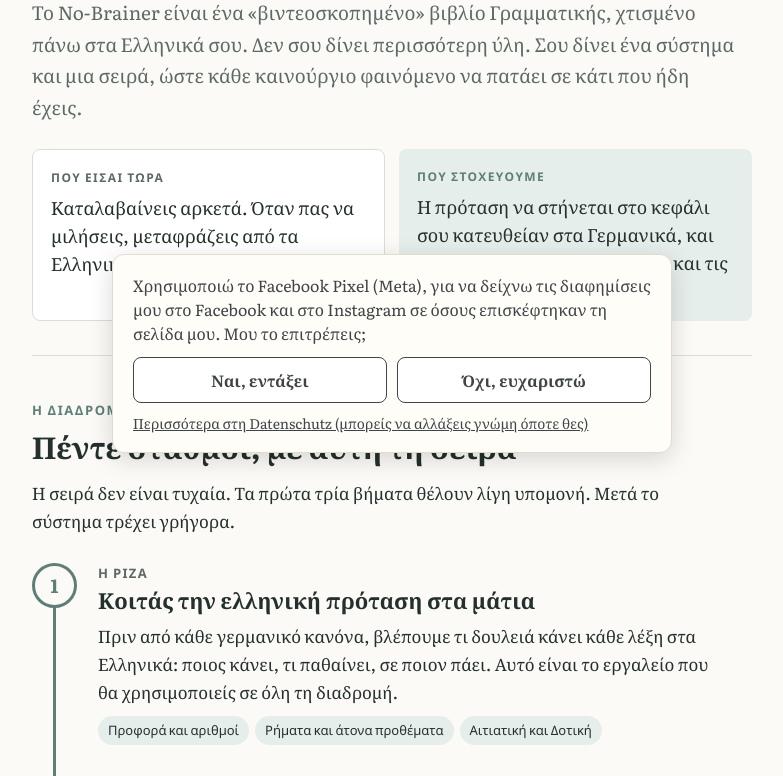
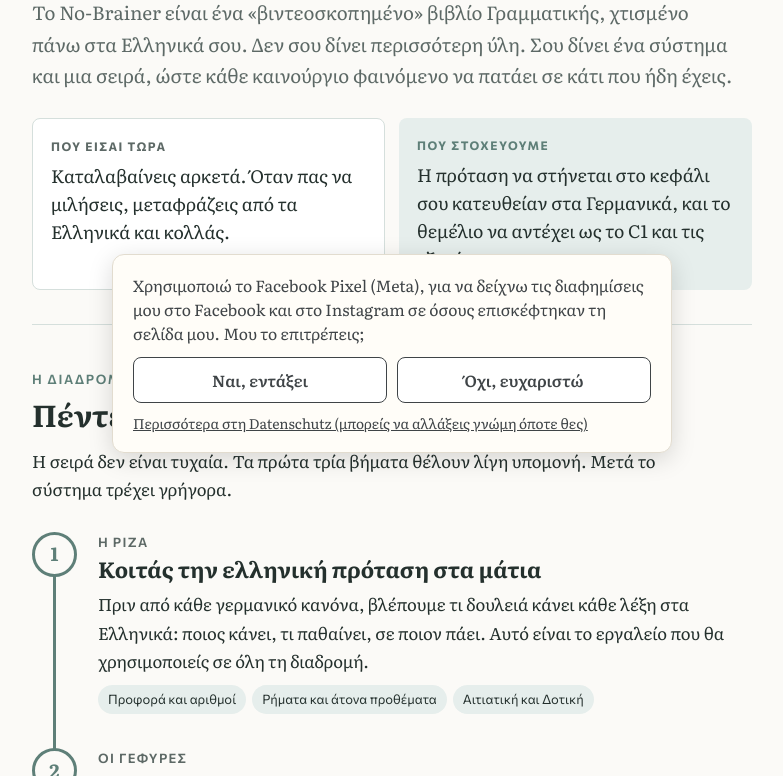
Before and after one commit to kleanthiyorke/kleanthiyorke.github.io, a plain HTML site: page no-brainer/index.html in a window 1280 px wide. Shown: the part 331-1107 px from the top of the page, without its empty margins (248-1031 px from the left). Drawn offline with Linux system fonts and the light colour scheme.

Commit message:
No-Brainer page: local fonts

```diff
--- a/no-brainer/index.html
+++ b/no-brainer/index.html
@@ -6,9 +6,7 @@
 <meta name="robots" content="noindex">
 <meta name="description" content="Το No-Brainer της Κλεάνθης Λιοδάκη: ο δρόμος σου στα Γερμανικά, χτισμένος πάνω στα Ελληνικά σου.">
 <title>No-Brainer · Κλεάνθη Λιοδάκη</title>
-<link rel="preconnect" href="https://fonts.googleapis.com">
-<link rel="preconnect" href="https://fonts.gstatic.com" crossorigin>
-<link rel="stylesheet" href="https://fonts.googleapis.com/css2?family=Literata:ital,opsz,wght@0,7..72,400;0,7..72,600;0,7..72,700;1,7..72,400&family=Commissioner:wght@400;500;600&display=swap">
+<link rel="stylesheet" href="/webfonts/fonts.css">
 <style>
 /* Η σελίδα είναι ένας χάρτης διαδρομής: μία κάθετη γραμμή από το «τώρα» ως τον προορισμό, με σταθμούς. */
 :root{--paper:#FBFAF7;--ink:#24302D;--muted:#5D6966;--sage:#5E7F78;--sage-soft:#E6EEEC;--clay:#C2683F;--clay-soft:#F6E6DC;--line:#D5DFDC;--sheet:#FFFFFF;
```
